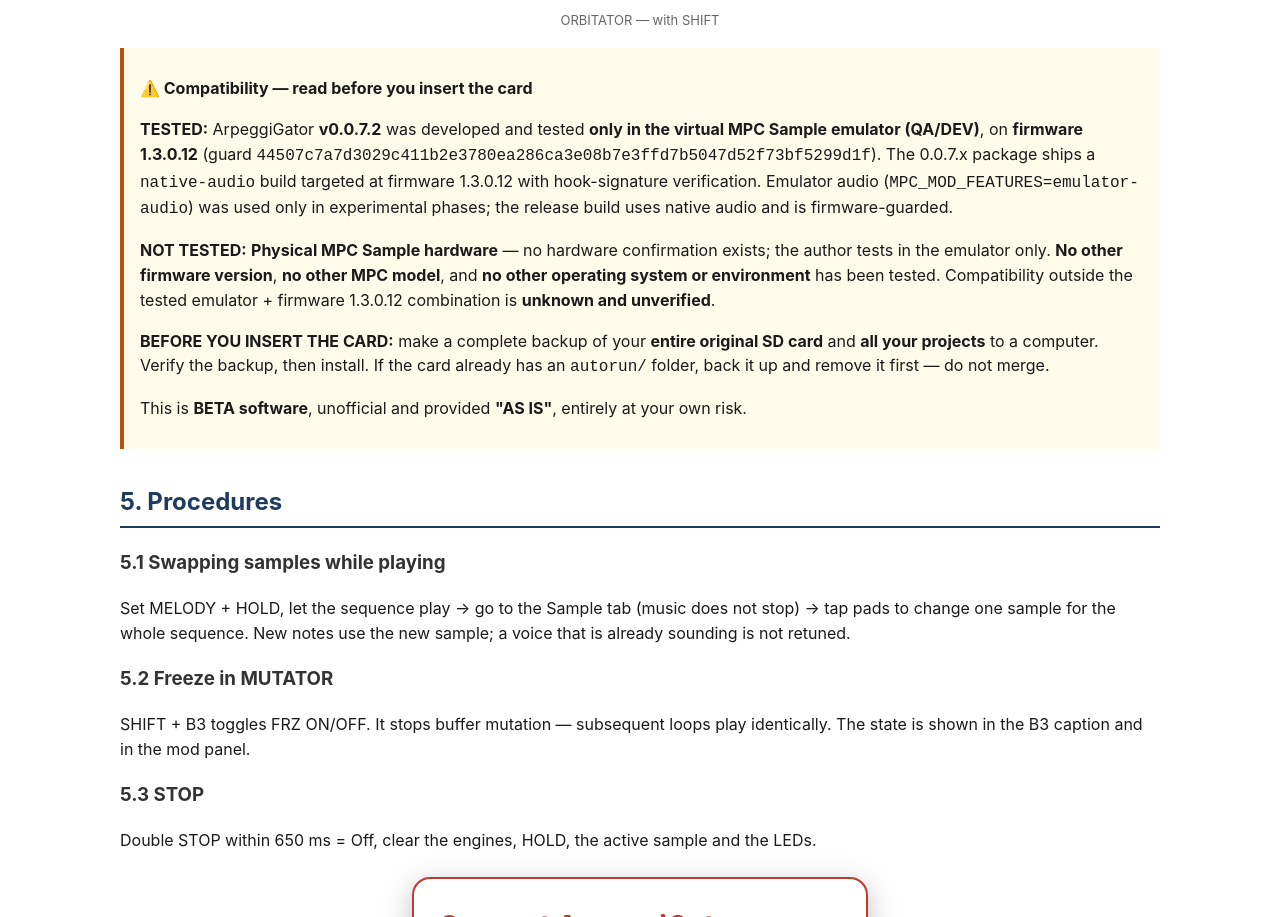
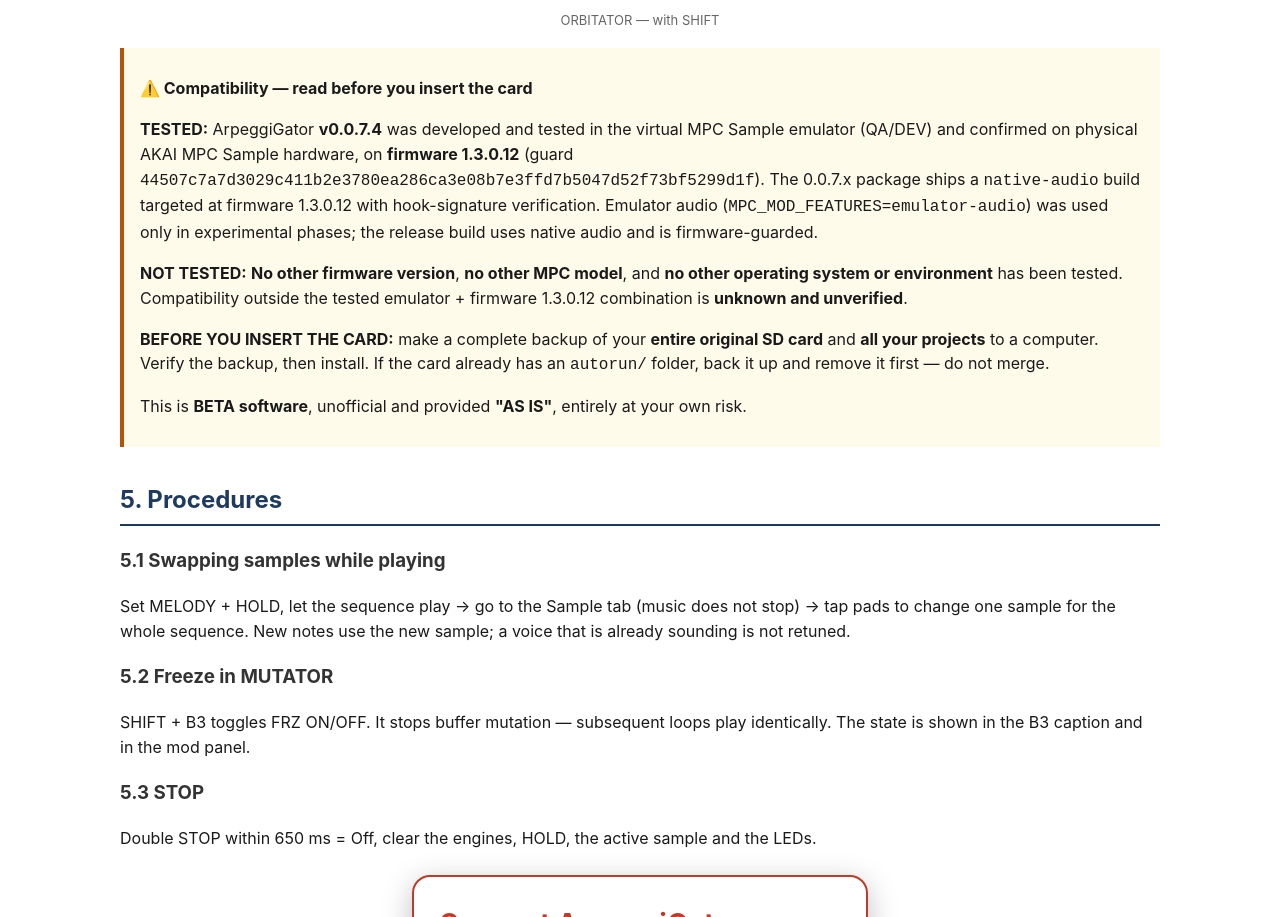
Before and after one commit to OSCILLUNE/ArpeggiGator, a plain HTML site: page docs/index.html in a window 1280 px wide. Shown: the part 8112-9029 px from the top of the page. Drawn offline with Linux system fonts and the light colour scheme.

Commit message:
docs: correct compatibility notice to tested v0.0.7.4 hardware status

```diff
--- a/docs/index.html
+++ b/docs/index.html
@@ -84,8 +84,8 @@ MPC Sample (firmware)
 
 <div class="compat-notice" role="note" style="border-left:4px solid #b45309;background:#fffbeb;padding:12px 16px;margin:16px 0">
   <p><strong>⚠️ Compatibility — read before you insert the card</strong></p>
-  <p><strong>TESTED:</strong> ArpeggiGator <strong>v0.0.7.2</strong> was developed and tested <strong>only in the virtual MPC Sample emulator (QA/DEV)</strong>, on <strong>firmware 1.3.0.12</strong> (guard <code>44507c7a7d3029c411b2e3780ea286ca3e08b7e3ffd7b5047d52f73bf5299d1f</code>). The 0.0.7.x package ships a <code>native-audio</code> build targeted at firmware 1.3.0.12 with hook-signature verification. Emulator audio (<code>MPC_MOD_FEATURES=emulator-audio</code>) was used only in experimental phases; the release build uses native audio and is firmware-guarded.</p>
-  <p><strong>NOT TESTED:</strong> <strong>Physical MPC Sample hardware</strong> — no hardware confirmation exists; the author tests in the emulator only. <strong>No other firmware version</strong>, <strong>no other MPC model</strong>, and <strong>no other operating system or environment</strong> has been tested. Compatibility outside the tested emulator + firmware 1.3.0.12 combination is <strong>unknown and unverified</strong>.</p>
+  <p><strong>TESTED:</strong> ArpeggiGator <strong>v0.0.7.4</strong> was developed and tested in the virtual MPC Sample emulator (QA/DEV) and confirmed on physical AKAI MPC Sample hardware, on <strong>firmware 1.3.0.12</strong> (guard <code>44507c7a7d3029c411b2e3780ea286ca3e08b7e3ffd7b5047d52f73bf5299d1f</code>). The 0.0.7.x package ships a <code>native-audio</code> build targeted at firmware 1.3.0.12 with hook-signature verification. Emulator audio (<code>MPC_MOD_FEATURES=emulator-audio</code>) was used only in experimental phases; the release build uses native audio and is firmware-guarded.</p>
+  <p><strong>NOT TESTED:</strong> <strong>No other firmware version</strong>, <strong>no other MPC model</strong>, and <strong>no other operating system or environment</strong> has been tested. Compatibility outside the tested emulator + firmware 1.3.0.12 combination is <strong>unknown and unverified</strong>.</p>
   <p><strong>BEFORE YOU INSERT THE CARD:</strong> make a complete backup of your <strong>entire original SD card</strong> and <strong>all your projects</strong> to a computer. Verify the backup, then install. If the card already has an <code>autorun/</code> folder, back it up and remove it first — do not merge.</p>
   <p>This is <strong>BETA software</strong>, unofficial and provided <strong>"AS IS"</strong>, entirely at your own risk.</p>
 </div>
```
